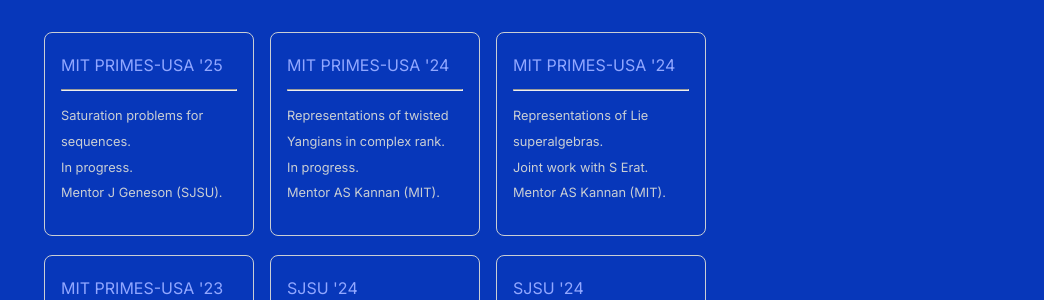
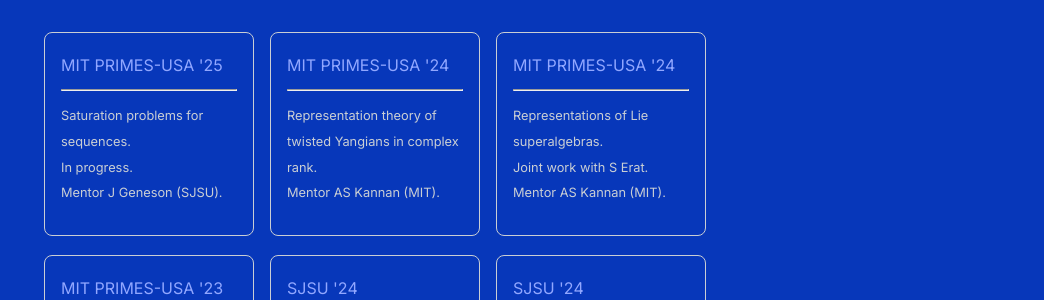
Before and after one commit to shihankanungo/shihankanungo.github.io, a Jekyll site: the page built from projects.md, in a window 1280 px wide. Shown: the part 501-801 px from the top of the page, without its empty margins (236-1280 px from the left). Built offline with Jekyll 4.4.1, drawn with Linux system fonts in a browser that asks for light colours.

Commit message:
Update home.yml

```diff
--- a/_data/home.yml
+++ b/_data/home.yml
@@ -46,7 +46,7 @@
 
   - title: MIT PRIMES-USA '24
     url: primes-24-2
-    desc: Representations of twisted Yangians in complex rank. <br> In progress. <br> Mentor AS Kannan (MIT).
+    desc: Representation theory of twisted Yangians in complex rank. <br> Mentor AS Kannan (MIT).
 
   - title: MIT PRIMES-USA '24
     url: primes-24-1
```
